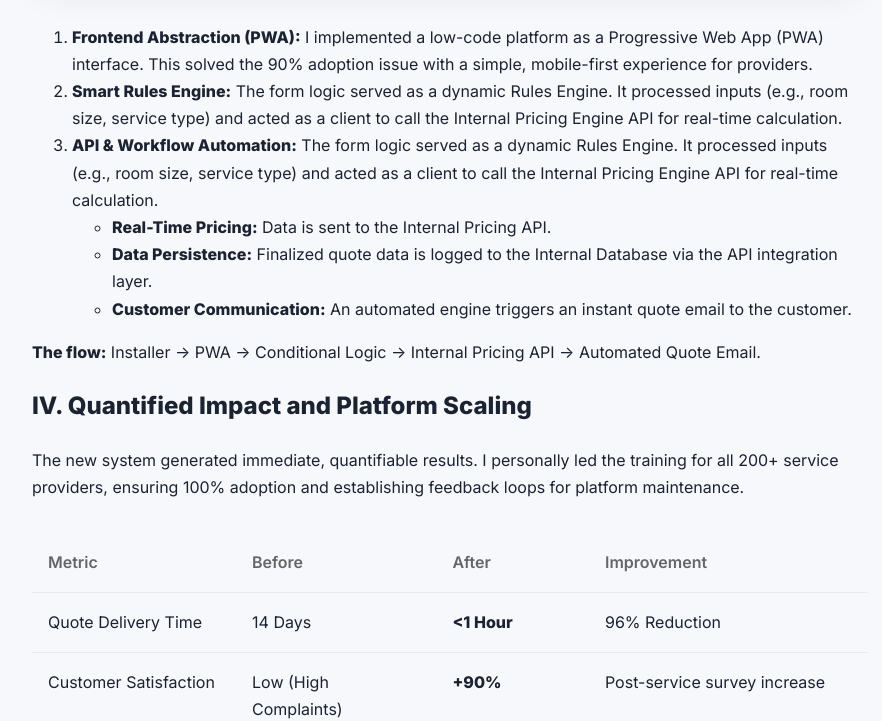
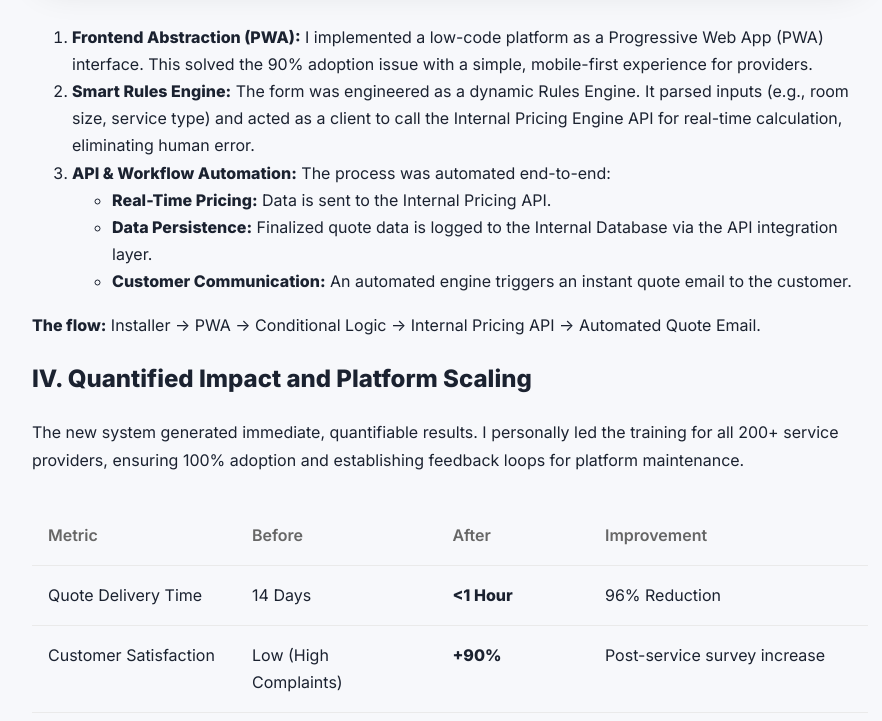
Before and after one commit to voratawee/voratawee.github.io, a Jekyll site: the page built from projects/crm/onlinequotation/index.md, in a window 1280 px wide and 900 px high, scrolled down 2980 px, cut to the strip 179-900 px from the top of the window. Shown: the whole strip, without its empty margins (190-1072 px from the left). Built offline with Jekyll 4.4.1, drawn with Linux system fonts in a browser that asks for light colours.

Commit message:
Update index.md

```diff
--- a/projects/crm/onlinequotation/index.md
+++ b/projects/crm/onlinequotation/index.md
@@ -192,8 +192,8 @@ and scaled quoting to <strong>200+ installers</strong> without adding headcount.
 
   <ol>
     <li><strong>Frontend Abstraction (PWA):</strong> I implemented a low-code platform as a Progressive Web App (PWA) interface. This solved the 90% adoption issue with a simple, mobile-first experience for providers.</li>
-    <li><strong>Smart Rules Engine:</strong> The form logic served as a dynamic Rules Engine. It processed inputs (e.g., room size, service type) and acted as a client to call the Internal Pricing Engine API for real-time calculation.</li>
-    <li><strong>API & Workflow Automation:</strong> The form logic served as a dynamic Rules Engine. It processed inputs (e.g., room size, service type) and acted as a client to call the Internal Pricing Engine API for real-time calculation.</li>
+    <li><strong>Smart Rules Engine:</strong> The form was engineered as a dynamic Rules Engine. It parsed inputs (e.g., room size, service type) and acted as a client to call the Internal Pricing Engine API for real-time calculation, eliminating human error.</li>
+    <li><strong>API & Workflow Automation:</strong> The process was automated end-to-end:</li>
     <ul>
     <li><strong>Real-Time Pricing:</strong> Data is sent to the Internal Pricing API.</li>
     <li><strong>Data Persistence:</strong> Finalized quote data is logged to the Internal Database via the API integration layer.</li>
```
